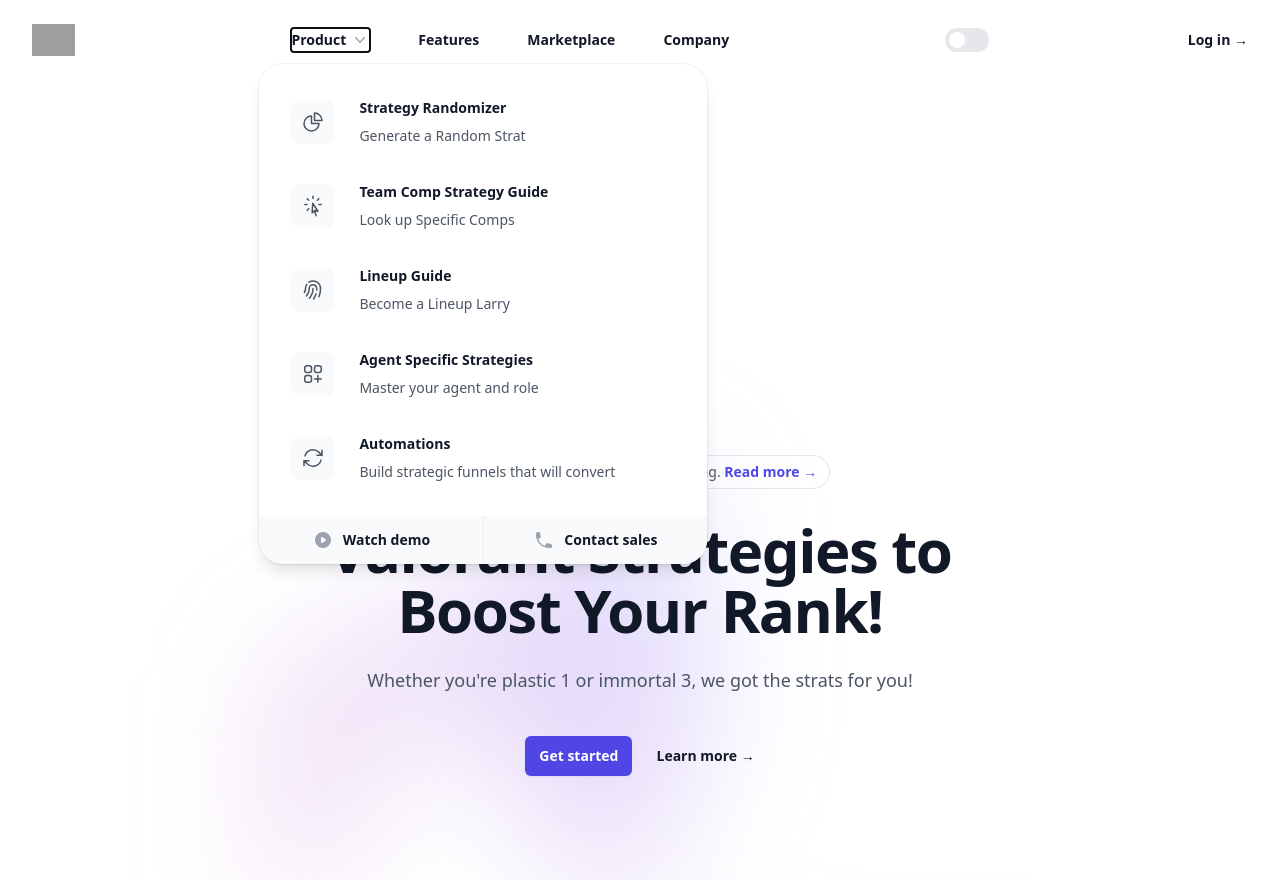
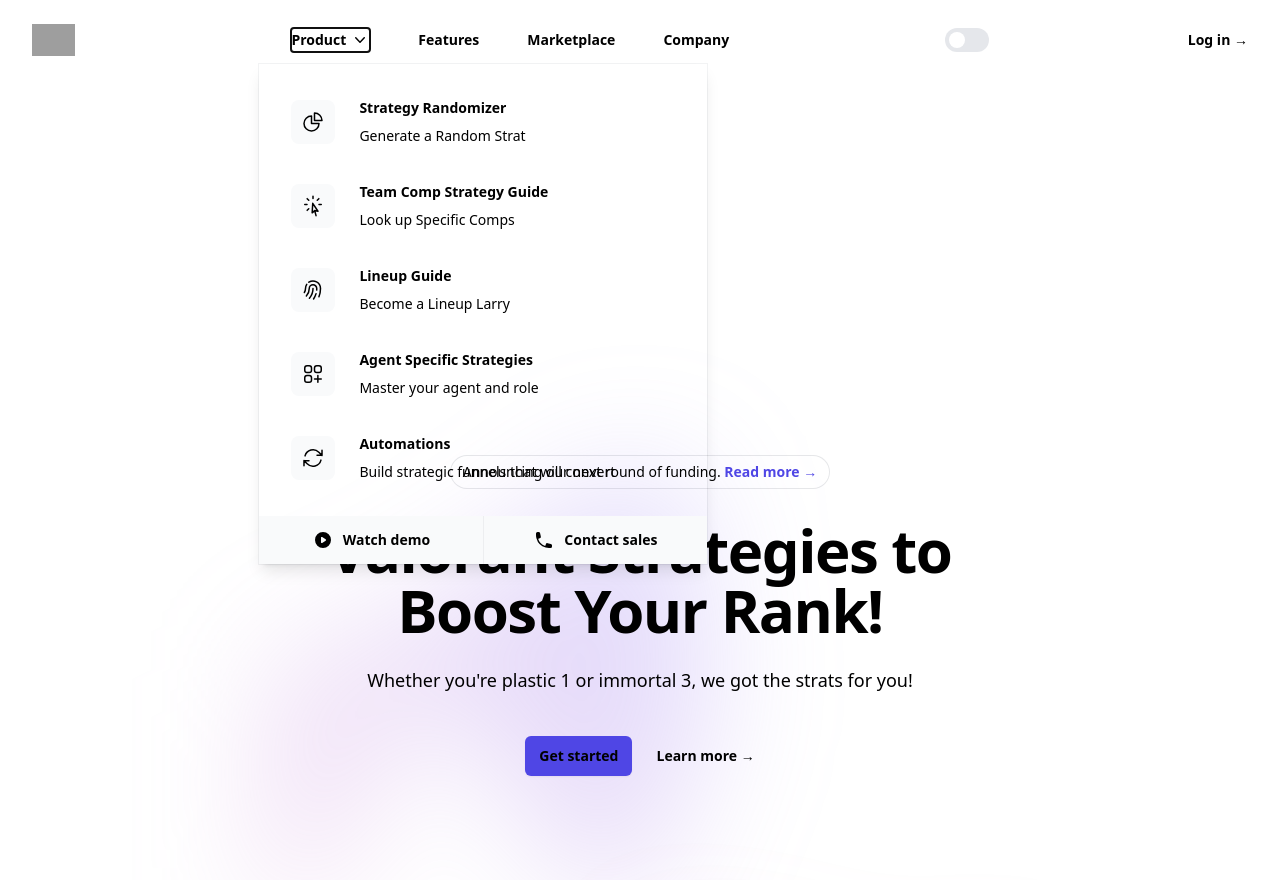
Before and after one commit to ValorantStrategyRandomizer/StratRandomizer, a Next.js app in the folder stratrandomizer/: page / in a window 1280 px wide. Both pictures are taken after a click on the button "Product". Built offline with nearby package versions, Linux system fonts and the light colour scheme; grey boxes are pictures that could not be loaded.

Commit message:
Actually get it working

```diff
--- a/stratrandomizer/src/app/Header.tsx
+++ b/stratrandomizer/src/app/Header.tsx
@@ -66,7 +66,7 @@
   const { theme, setTheme } = useTheme();
   console.info(`im the theme: `, theme);
   return (
-    <header className="bg-white header-z-index">
+    <header className="header-z-index">
       <nav
         className="mx-auto flex max-w-7xl items-center justify-between p-6 lg:px-8"
         aria-label="Global"
@@ -84,7 +84,7 @@
         <div className="flex lg:hidden">
           <button
             type="button"
-            className="-m-2.5 inline-flex items-center justify-center rounded-md p-2.5 text-gray-700"
+            className="-m-2.5 inline-flex items-center justify-center rounded-md p-2.5"
             onClick={() => setMobileMenuOpen(true)}
           >
             <span className="sr-only">Open main menu</span>
@@ -93,10 +93,10 @@
         </div>
         <Popover.Group className="hidden lg:flex lg:gap-x-12">
           <Popover className="relative">
-            <Popover.Button className="flex items-center gap-x-1 text-sm font-semibold leading-6 text-gray-900">
+            <Popover.Button className="flex items-center gap-x-1 text-sm font-semibold leading-6">
               Product
               <ChevronDownIcon
-                className="h-5 w-5 flex-none text-gray-400"
+                className="h-5 w-5 flex-none"
                 aria-hidden="true"
               />
             </Popover.Button>
@@ -110,28 +110,28 @@
               leaveFrom="opacity-100 translate-y-0"
               leaveTo="opacity-0 translate-y-1"
             >
-              <Popover.Panel className="absolute -left-8 top-full z-10 mt-3 w-screen max-w-md overflow-hidden rounded-3xl bg-white shadow-lg ring-1 ring-gray-900/5">
+              <Popover.Panel className="absolute -left-8 top-full z-10 mt-3 w-screen max-w-md overflow-hidden rounded-3x shadow-lg ring-1 ring-gray-900/5">
                 <div className="p-4">
                   {products.map((item) => (
                     <div
                       key={item.name}
                       className="group relative flex items-center gap-x-6 rounded-lg p-4 text-sm leading-6 hover:bg-gray-50"
                     >
-                      <div className="flex h-11 w-11 flex-none items-center justify-center rounded-lg bg-gray-50 group-hover:bg-white">
+                      <div className="flex h-11 w-11 flex-none items-center justify-center rounded-lg bg-gray-50">
                         <item.icon
-                          className="h-6 w-6 text-gray-600 group-hover:text-indigo-600"
+                          className="h-6 w-6 group-hover:text-indigo-600"
                           aria-hidden="true"
                         />
                       </div>
                       <div className="flex-auto">
                         <a
                           href={item.href}
-                          className="block font-semibold text-gray-900"
+                          className="block font-semibold"
                         >
                           {item.name}
                           <span className="absolute inset-0" />
                         </a>
-                        <p className="mt-1 text-gray-600">{item.description}</p>
+                        <p className="mt-1">{item.description}</p>
                       </div>
                     </div>
                   ))}
@@ -141,10 +141,10 @@
                     <a
                       key={item.name}
                       href={item.href}
-                      className="flex items-center justify-center gap-x-2.5 p-3 text-sm font-semibold leading-6 text-gray-900 hover:bg-gray-100"
+                      className="flex items-center justify-center gap-x-2.5 p-3 text-sm font-semibold leading-6 hover:bg-gray-100"
                     >
                       <item.icon
-                        className="h-5 w-5 flex-none text-gray-400"
+                        className="h-5 w-5 flex-none"
                         aria-hidden="true"
                       />
                       {item.name}
@@ -155,13 +155,13 @@
             </Transition>
           </Popover>
 
-          <a href="#" className="text-sm font-semibold leading-6 text-gray-900">
+          <a href="#" className="text-sm font-semibold leading-6">
             Features
           </a>
-          <a href="#" className="text-sm font-semibold leading-6 text-gray-900">
+          <a href="#" className="text-sm font-semibold leading-6">
             Marketplace
           </a>
-          <a href="#" className="text-sm font-semibold leading-6 text-gray-900">
+          <a href="#" className="text-sm font-semibold leading-6">
             Company
           </a>
         </Popover.Group>
@@ -187,7 +187,7 @@
           </Switch>
         </div>
         <div className="hidden lg:flex lg:flex-1 lg:justify-end">
-          <a href="#" className="text-sm font-semibold leading-6 text-gray-900">
+          <a href="#" className="text-sm font-semibold leading-6">
             Log in <span aria-hidden="true">&rarr;</span>
           </a>
         </div>
@@ -211,7 +211,7 @@
             </a>
             <button
               type="button"
-              className="-m-2.5 rounded-md p-2.5 text-gray-700"
+              className="-m-2.5 rounded-md p-2.5"
               onClick={() => setMobileMenuOpen(false)}
             >
               <span className="sr-only">Close menu</span>
@@ -240,7 +240,7 @@
                             key={item.name}
                             as="a"
                             href={item.href}
-                            className="block rounded-lg py-2 pl-6 pr-3 text-sm font-semibold leading-7 text-gray-900 hover:bg-gray-50"
+                            className="block rounded-lg py-2 pl-6 pr-3 text-sm font-semibold leading-7 hover:bg-gray-50"
                           >
                             {item.name}
                           </Disclosure.Button>
@@ -251,19 +251,19 @@
                 </Disclosure>
                 <a
                   href="#"
-                  className="-mx-3 block rounded-lg px-3 py-2 text-base font-semibold leading-7 text-gray-900 hover:bg-gray-50"
+                  className="-mx-3 block rounded-lg px-3 py-2 text-base font-semibold leading-7 hover:bg-gray-50"
                 >
                   Features
                 </a>
                 <a
                   href="#"
-                  className="-mx-3 block rounded-lg px-3 py-2 text-base font-semibold leading-7 text-gray-900 hover:bg-gray-50"
+                  className="-mx-3 block rounded-lg px-3 py-2 text-base font-semibold leading-7 hover:bg-gray-50"
                 >
                   Marketplace
                 </a>
                 <a
                   href="#"
-                  className="-mx-3 block rounded-lg px-3 py-2 text-base font-semibold leading-7 text-gray-900 hover:bg-gray-50"
+                  className="-mx-3 block rounded-lg px-3 py-2 text-base font-semibold leading-7 hover:bg-gray-50"
                 >
                   Company
                 </a>
@@ -271,7 +271,7 @@
               <div className="py-6">
                 <a
                   href="#"
-                  className="-mx-3 block rounded-lg px-3 py-2.5 text-base font-semibold leading-7 text-gray-900 hover:bg-gray-50"
+                  className="-mx-3 block rounded-lg px-3 py-2.5 text-base font-semibold leading-7 hover:bg-gray-50"
                 >
                   Log in
                 </a>
--- a/stratrandomizer/src/app/globals.css
+++ b/stratrandomizer/src/app/globals.css
@@ -29,13 +29,14 @@
   text-decoration: none;
 }
 
-:root {
-  /* Your default theme */
-  --background: white;
-  --foreground: black;
+html,
+body {
+  color: #000;
+  background: #fff;
 }
 
-[data-theme='dark'] {
-  --background: black;
-  --foreground: white;
+[data-theme='dark'],
+[data-theme='dark'] body {
+  color: #fff;
+  background: #000;
 }
--- a/stratrandomizer/src/app/page.tsx
+++ b/stratrandomizer/src/app/page.tsx
@@ -8,7 +8,7 @@
 
 export default function Home() {
   return (
-    <main className={`main bg-white ${styles.main}`}>
+    <main className={`main dark:bg-slate-800 ${styles.main}`}>
       <div className="relative isolate px-6 pt-14 lg:px-8">
         <div
           className="absolute inset-x-0 -z-10 transform-gpu overflow-hidden blur-3xl "
@@ -24,7 +24,7 @@
         </div>
         <div className="mx-auto max-w-2xl py-32 sm:py-48 lg:py-56">
           <div className="hidden sm:mb-8 sm:flex sm:justify-center">
-            <div className="relative rounded-full px-3 py-1 text-sm leading-6 text-gray-600 ring-1 ring-gray-900/10 hover:ring-gray-900/20">
+            <div className="relative rounded-full px-3 py-1 text-sm leading-6 ring-1 ring-gray-900/10 hover:ring-gray-900/20">
               Announcing our next round of funding.{' '}
               <a href="#" className="font-semibold text-indigo-600">
                 <span className="absolute inset-0" aria-hidden="true" />
@@ -33,23 +33,23 @@
             </div>
           </div>
           <div className="text-center">
-            <h1 className="text-4xl font-bold tracking-tight text-gray-900 sm:text-6xl">
+            <h1 className="text-4xl font-bold tracking-tight sm:text-6xl">
               Valorant Strategies to Boost Your Rank!
             </h1>
-            <p className="mt-6 text-lg leading-8 text-gray-600">
+            <p className="mt-6 text-lg leading-8">
               Whether you&apos;re plastic 1 or immortal 3, we got the strats for
               you!
             </p>
             <div className="mt-10 flex items-center justify-center gap-x-6">
               <a
                 href="StrategyRandomizer"
-                className="rounded-md bg-indigo-600 px-3.5 py-2.5 text-sm font-semibold text-white shadow-sm hover:bg-indigo-500 focus-visible:outline focus-visible:outline-2 focus-visible:outline-offset-2 focus-visible:outline-indigo-600"
+                className="rounded-md bg-indigo-600 px-3.5 py-2.5 text-sm font-semibold shadow-sm hover:bg-indigo-500 focus-visible:outline focus-visible:outline-2 focus-visible:outline-offset-2 focus-visible:outline-indigo-600"
               >
                 Get started
               </a>
               <a
                 href="#"
-                className="text-sm font-semibold leading-6 text-gray-900"
+                className="text-sm font-semibold leading-6"
               >
                 Learn more <span aria-hidden="true">→</span>
               </a>
```
